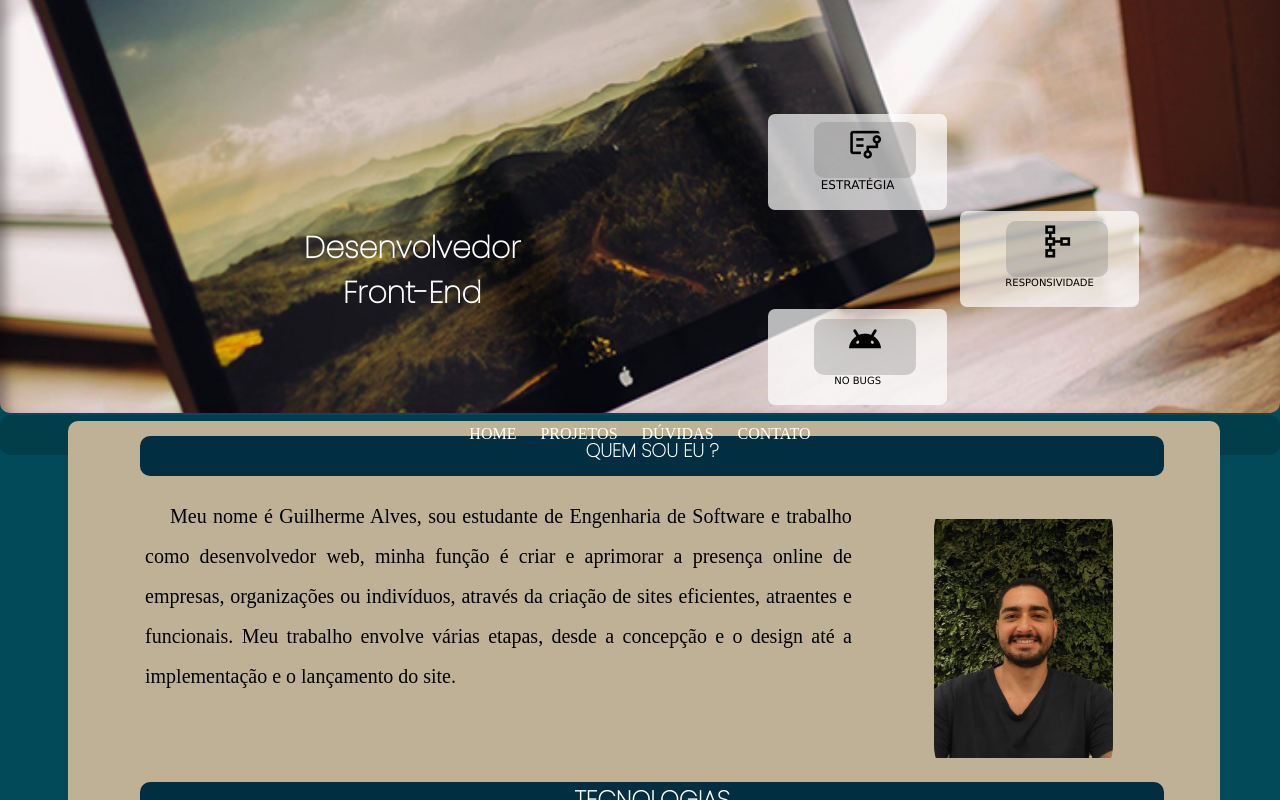
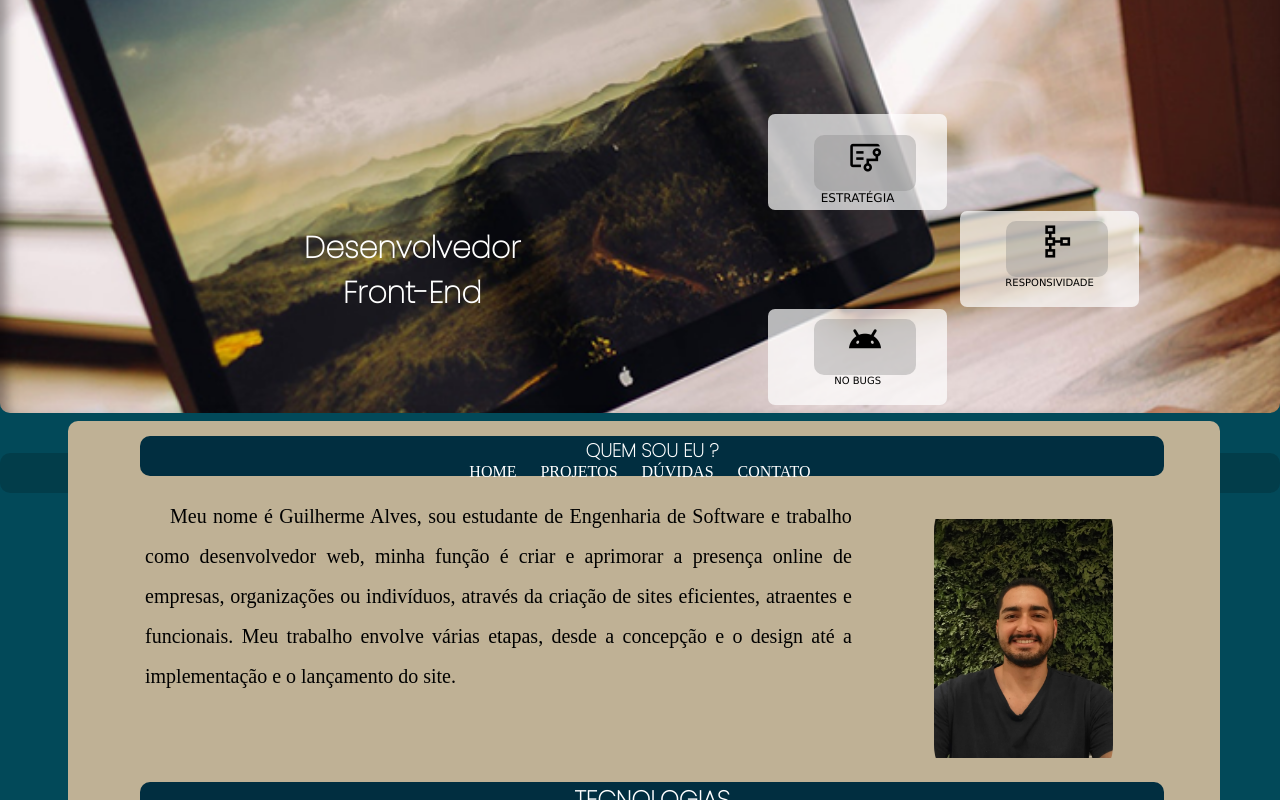
Before and after one commit to SrDevGui/Site-pessoal, a plain HTML site: page index.html in a window 1280 px wide. Drawn offline with nearby package versions, Linux system fonts and the light colour scheme.

Commit message:
Atualizei as medidas01

```diff
--- a/estilos/style.css
+++ b/estilos/style.css
@@ -58,8 +58,8 @@ header>h1.titulo {
 
 header>p.estrategia {
     color: var(--colorb);
-    margin-top: -22vh;
-    padding-top: 35px;
+    margin-top: -25vh;
+    padding-top: 6vh;
     margin-left: 60%;
     width: 21vw;
     height: 12vh;
@@ -139,8 +139,8 @@ header>p#bug {
 }
 
 header>nav {
-    padding-top: 13px;
-    margin-top: 10px;
+    padding-top: 1vh;
+    margin-top: 6vh;
     margin-bottom: 10px;
     padding-bottom: 0px;
     text-shadow: 10px solid rgba(0, 0, 0, 0.548);
@@ -203,7 +203,7 @@ main {
     padding: 20px;
     margin-left: 24px;
     margin-right: 5px;
-    margin-top: -225px;
+    margin-top: -43vh;
     width: 90vw;
     border-radius: 10px;
     margin-bottom: 200px;
```
